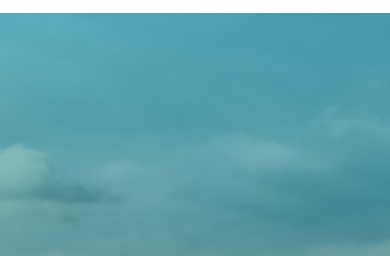
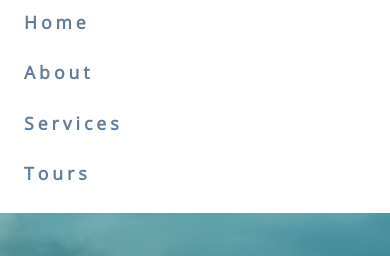
Before and after one commit to ShakexSempe/scingle-page-scroll, a plain HTML site: page index.html in a window 390 px wide. Both pictures are taken after a click on the button 353 px from the left and 41 px from the top of the page. Shown: the part 69-325 px from the top of the page. Drawn offline with nearby package versions, Linux system fonts and the light colour scheme.

Commit message:
background attachment fixed

```diff
--- a/app.js
+++ b/app.js
@@ -7,7 +7,13 @@
 const date = document.getElementById('date');
 date.innerHTML = new Date().getFullYear();
 // ********** close links ************
+const navToggle = document.querySelector('.nav-toggle');
+const linksContainer = document.querySelector('.links-container');
+const links = document.querySelector('.links');
 
+navToggle.addEventListener('click', () => {
+    linksContainer.classList.toggle('show-links')
+})
 // ********** fixed navbar ************
 
 // ********** smooth scroll ************
--- a/styles.css
+++ b/styles.css
@@ -302,6 +302,8 @@ header {
   min-height: 100vh;
   background: linear-gradient(rgba(63, 208, 212, 0.5), rgba(0, 0, 0, 0.7)),
     url(./hero-bcg.jpg) center/cover no-repeat;
+  background-size: cover;
+  background-attachment: fixed;
 }
 .banner {
   min-height: 100vh;
```
Also changed, not shown: 1 other file.
